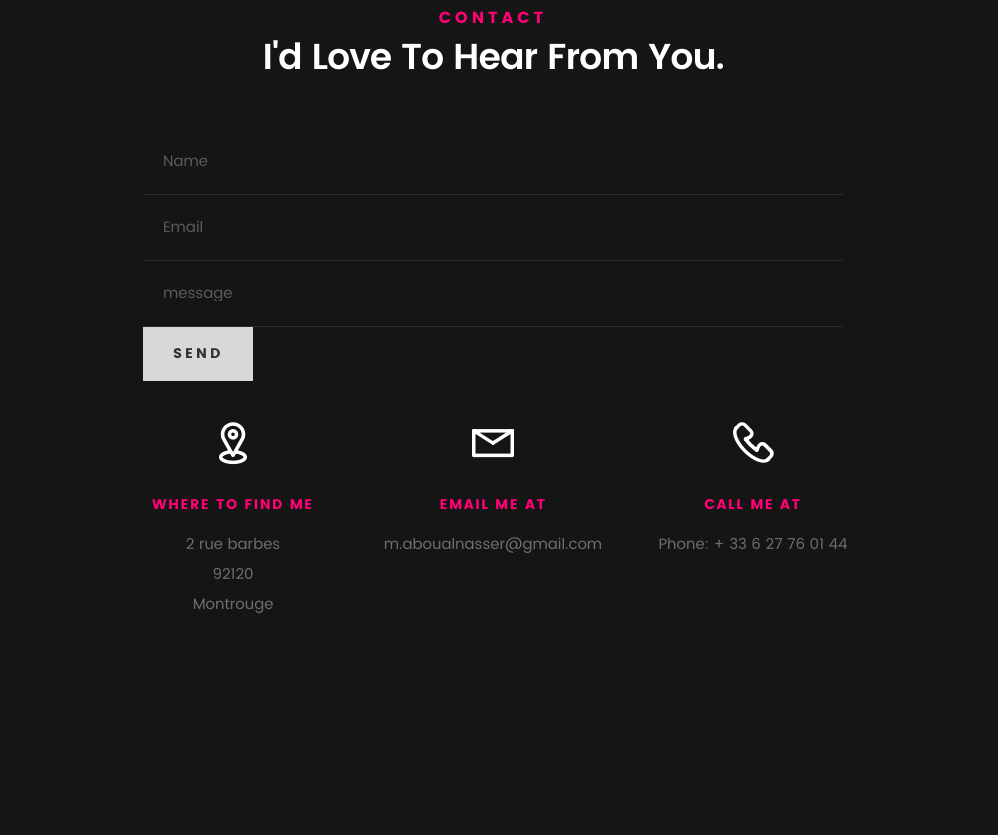
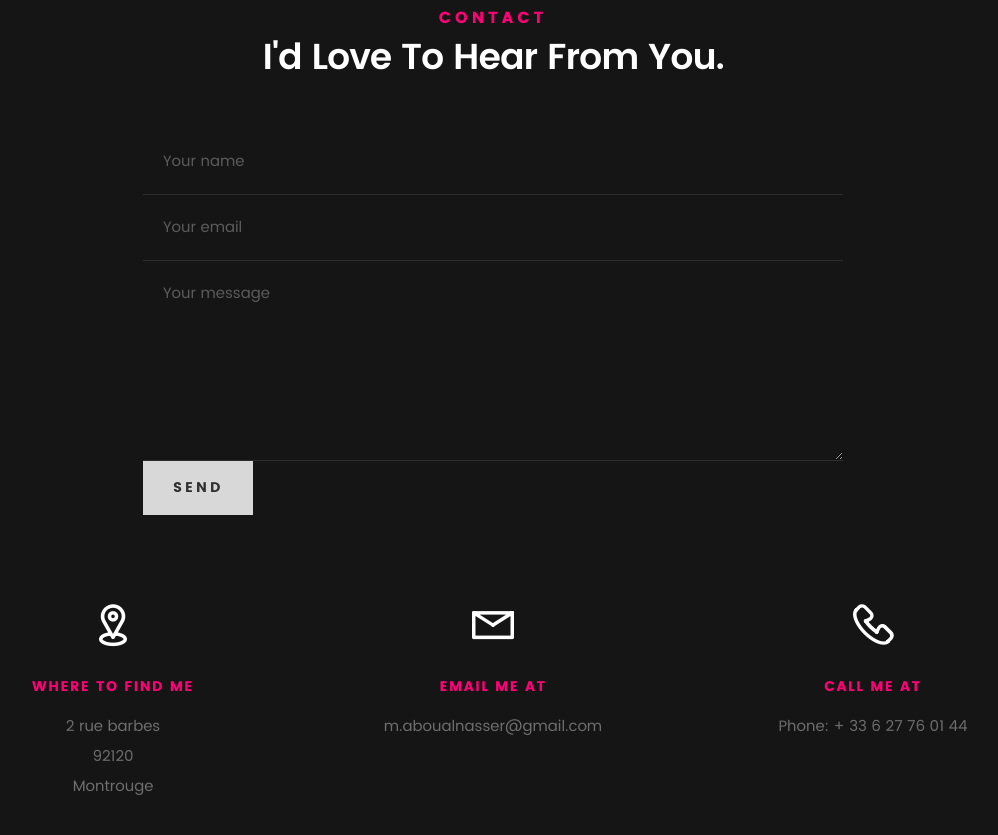
Before and after one commit to aboualnaser/aboualnaser.github.io, a plain HTML site: page index.html in a window 1280 px wide. Shown: the part 3955-4790 px from the top of the page, without its empty margins (147-1145 px from the left). Before the commit the page ends 4707 px from the top, so only its background shows below. Drawn offline with Linux system fonts and the light colour scheme; files whose address does not match are found by name.

Commit message:
test email6

```diff
--- a/index.html
+++ b/index.html
@@ -497,14 +497,12 @@ randonnée.
 
             <!-- form -->
             <form action="https://formspree.io/m.aboualnasser@gmail.com" name="contactForm" id="contactForm" method="post" action="">
-      			<fieldset>
 
-                  <div class="form-field">
-                    <input type="text" name="name" placeholder="Name" >
-                    <input type="email" name="_replyto" placeholder="Email">
-                    <input type="email" name="contactMessage" placeholder="message">
-                    <input type="submit" value="Send" >
-                    </form>
+      <input type="text" name="name" placeholder="Your name">
+      <input type="email" name="_replyto" placeholder="Your email">
+      <textarea name="message" placeholder="Your message"></textarea>
+      <input type="submit" value="Send">
+  </form>
  						    <!-- Form End -->
 
             <!-- contact-warning -->
```
